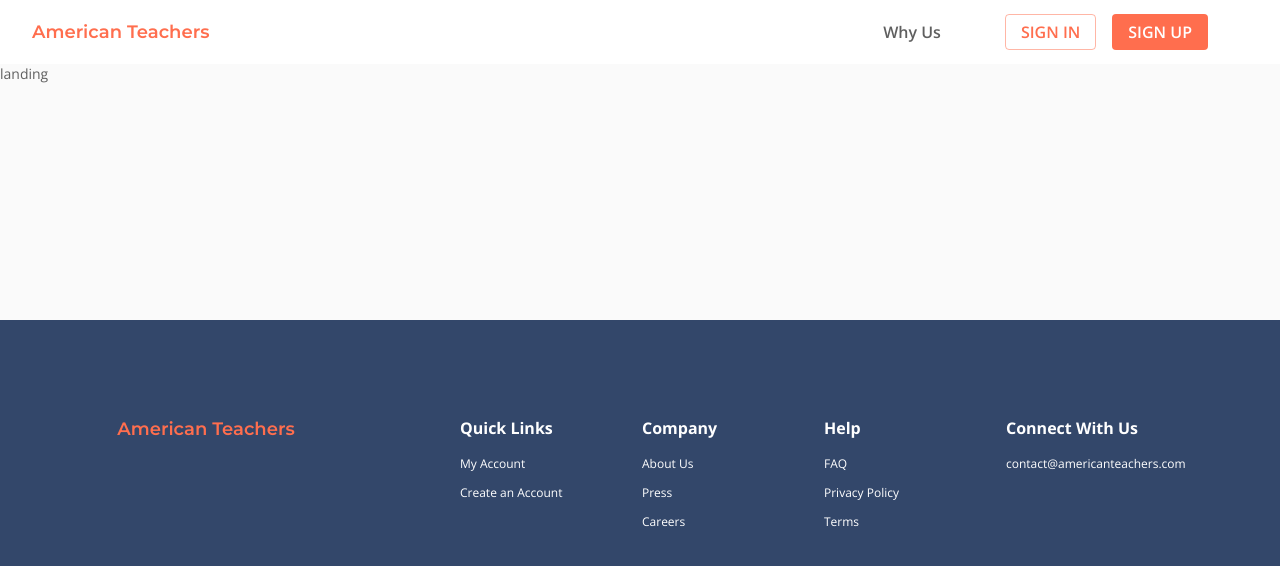
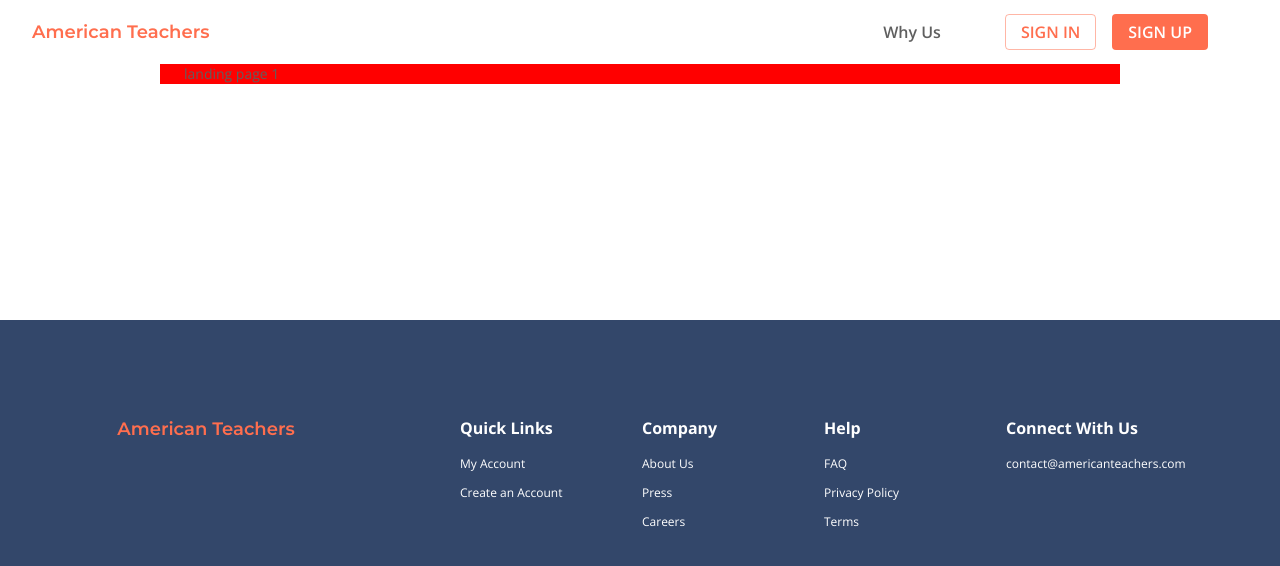
Before and after one commit to American-Teachers/American-Teachers, a React (Create React App) app in the folder wwwroot/: page / in a window 1280 px wide. Shown: the top 566 px of the page. Built offline with nearby package versions, Linux system fonts and the light colour scheme.

Commit message:
change palette.background.default to white

```diff
--- a/wwwroot/src/App.js
+++ b/wwwroot/src/App.js
@@ -20,6 +20,9 @@ const theme = createMuiTheme({
     text: {
       primary: '#5F5F5F'
     },
+    background: {
+      default: '#FFFFFF'
+    }
   },
   typography: {
     fontFamily:[
--- a/wwwroot/src/components/Layout.js
+++ b/wwwroot/src/components/Layout.js
@@ -6,16 +6,16 @@ import { makeStyles } from '@material-ui/core/styles';
 import Header from './Header';
 import Footer from './Footer';
 
-const useStyles = makeStyles((theme) => ({
-  root:{}
-}))
+// const useStyles = makeStyles((theme) => ({
+//   root:{}
+// }))
 
 export default function Layout({children}) {
-  const classes = useStyles();
+  // const classes = useStyles();
 
   return (
     <Container
-      className={classes.root}
+      // className={classes.root}
       maxWidth = 'xl'
       disableGutters
     >
--- a/wwwroot/src/pages/Landing.js
+++ b/wwwroot/src/pages/Landing.js
@@ -1,11 +1,39 @@
 import React from 'react'
 
+import { Container } from '@material-ui/core';
+
 import Layout from '../components/Layout';
+import { makeStyles } from '@material-ui/core/styles';
+
+const useStyles = makeStyles((theme) => ({
+  root: {},
+  test: {backgroundColor: 'red'}
+}))
+
+function Landing1() {
+  const classes = useStyles();
+  return (
+    <Container
+      className={classes.test}
+      maxWidth='md'
+    >
+      <div>landing page 1</div>
+    </Container>
+  )
+}
+
+function Landing2() {
+  return (
+    <Container>
+
+    </Container>
+  )
+}
 
 export default function Landing() {
   return (
     <Layout>
-      <div>landing</div>
+      <Landing1/>
     </Layout>
   )
 }
```
